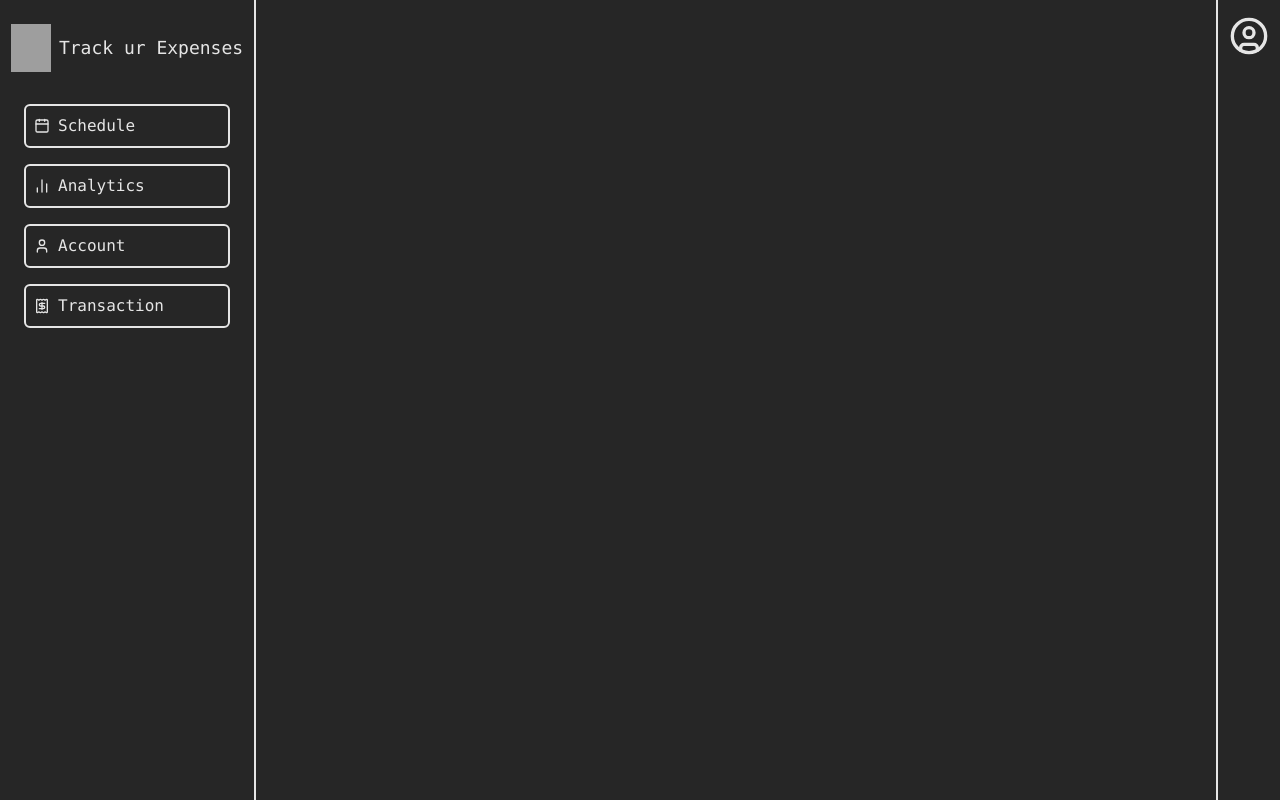
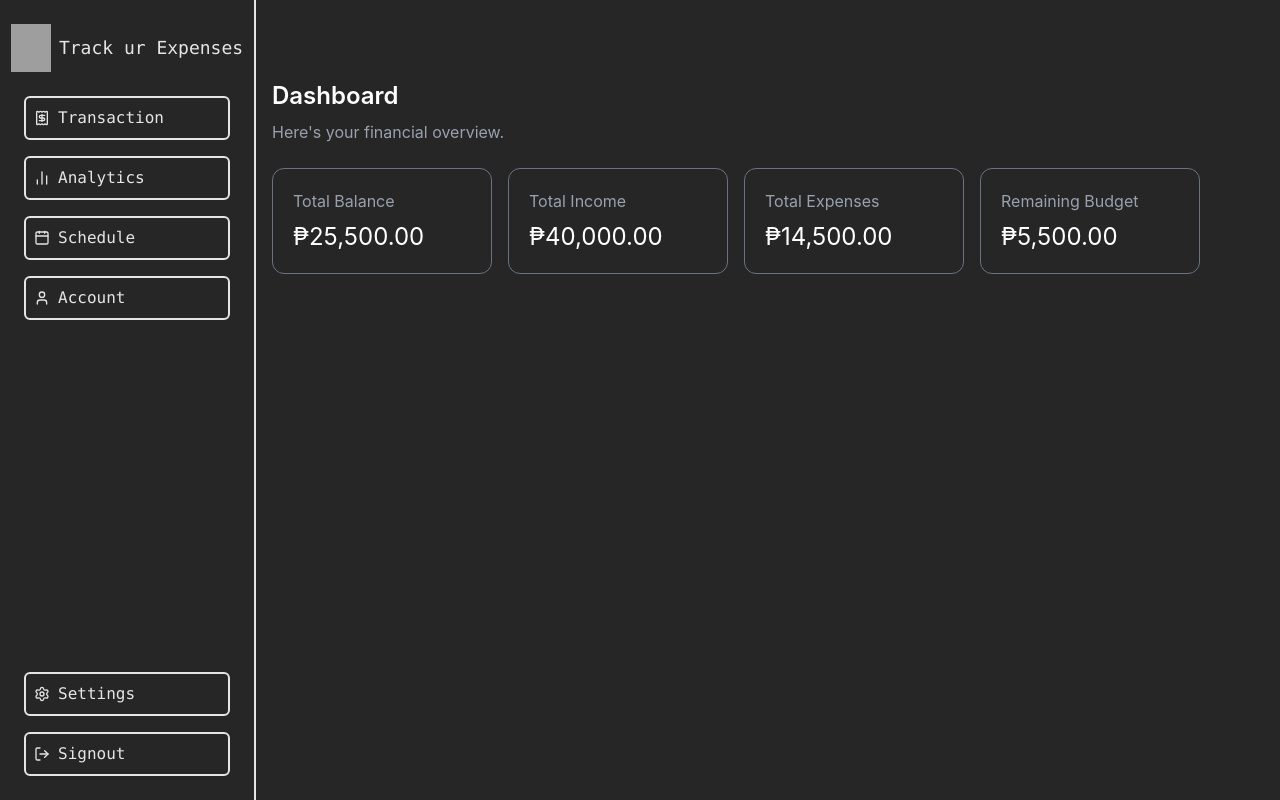
Before and after one commit to Ein-shen/Finance_tracker, a React (Vite) app in the folder client/: page /dashboard in a window 1280 px wide. Built offline with nearby package versions, Linux system fonts and the light colour scheme; no server answers; grey boxes are pictures that could not be loaded.

Commit message:
Added changes to the Client side and i prefer this design

```diff
--- a/client/src/App.jsx
+++ b/client/src/App.jsx
@@ -9,6 +9,8 @@ import { Transaction } from './pages/user/Transaction'
 import { Account } from './pages/user/Account.jsx'
 import { Schedule } from './pages/user/Schedule.jsx'
 import { Analytics } from './pages/user/Analytics.jsx'
+import { Index } from './pages/user/index'
+import { Settings } from './pages/user/Settings'
 
 function App() {
   return (
@@ -18,7 +20,9 @@ function App() {
       <Route path="/signup" element={<Signup />} />
 
       <Route path="/dashboard" element={<Dashboard />}>
+        <Route index element={<Index />} />
         <Route path="transaction" element={<Transaction />} />
+        <Route path="settings" element={<Settings />} />
         <Route path="account" element={<Account />} />
         <Route path="schedule" element={<Schedule />} />
         <Route path="analytics" element={<Analytics />} />
--- a/client/src/pages/user/Dashboard.jsx
+++ b/client/src/pages/user/Dashboard.jsx
@@ -7,8 +7,9 @@ export const Dashboard = () => {
   return (
     <div>
       <Leftsidebar />
-      <Rightsidebar />
-      <div className="ml-64 pt-20 p-4"> {/* adjust margin/padding to clear sidebar + upperbar */}
+
+
+      <div className="ml-64 mr-16 pt-20 p-4">
         <Outlet />
       </div>
     </div>
--- a/client/src/pages/user/Leftsidebar.jsx
+++ b/client/src/pages/user/Leftsidebar.jsx
@@ -1,12 +1,17 @@
 import React from 'react'
-import { Calendar, BarChart2, User, Receipt } from 'lucide-react'
+import { Calendar, BarChart2, User, Receipt, Settings, LogOut } from 'lucide-react'
 import { useNavigate } from 'react-router-dom'
 
 const navItems = [
+  { label: 'Transaction', icon: Receipt, path: '/dashboard/transaction' },
+  { label: 'Analytics', icon: BarChart2, path: '/dashboard/analytics' },
   { label: 'Schedule', icon: Calendar, path: '/dashboard/schedule' },
-  { label: 'Analytics', icon: BarChart2, path: '/dashboard/analytics' },
   { label: 'Account', icon: User, path: '/dashboard/account' },
-  { label: 'Transaction', icon: Receipt, path: '/dashboard/transaction' },
+]
+
+const navItemsUnder = [
+  { label: 'Settings', icon: Settings, path: '/dashboard/settings' },
+  { label: 'Signout', icon: LogOut, path: '/dashboard/signout' },
 ]
 
 export const Leftsidebar = () => {
@@ -14,27 +19,56 @@ export const Leftsidebar = () => {
 
   return (
     <div
-      className='h-screen w-64 border-r-2 fixed left-0 flex flex-col items-center text-center space-y-2'
+      className="h-screen w-64 border-r-2 fixed left-0 flex flex-col items-center text-center"
       style={{ borderColor: 'var(--text-color)' }}
     >
-      <div className='flex flex-row items-center gap-2 py-6 '>
-        <img src="/suitcase.png" alt="Suitcase" className="w-10 h-12" />
-        <h1 className='font-mono text-lg'>Track ur Expenses</h1>
-      </div>
 
-      <div className='w-full space-y-4 px-6'>
+      {/* Logo / Dashboard Home */}
+      <button
+        onClick={() => navigate('/dashboard')}
+        className="flex flex-row items-center gap-2 py-6"
+      >
+        <img
+          src="/suitcase.png"
+          alt="Suitcase"
+          className="w-10 h-12"
+        />
+
+        <h1 className="font-mono text-lg">
+          Track ur Expenses
+        </h1>
+      </button>
+
+      {/* Main Navigation */}
+      <div className="w-full space-y-4 px-6">
         {navItems.map(({ label, icon: Icon, path }) => (
           <button
             key={label}
             onClick={() => navigate(path)}
-            className='w-full flex items-center gap-2 font-mono text-md rounded-md p-2 hover:bg-gray-100 hover:text-black hover:border-2 border-black'
+            className="w-full flex items-center gap-2 font-mono text-md rounded-md p-2 hover:bg-gray-100 hover:text-black"
             style={{ border: '2px solid var(--text-color)' }}
           >
-            <Icon className='w-4 h-4' />
+            <Icon className="w-4 h-4" />
             {label}
           </button>
         ))}
       </div>
+
+      {/* Bottom Navigation */}
+      <div className="w-full space-y-4 px-6 mt-auto pb-6">
+        {navItemsUnder.map(({ label, icon: Icon, path }) => (
+          <button
+            key={label}
+            onClick={() => navigate(path)}
+            className="w-full flex items-center gap-2 font-mono text-md rounded-md p-2 hover:bg-gray-100 hover:text-black"
+            style={{ border: '2px solid var(--text-color)' }}
+          >
+            <Icon className="w-4 h-4" />
+            {label}
+          </button>
+        ))}
+      </div>
+
     </div>
   )
 }
--- /dev/null
+++ b/client/src/pages/user/Settings.jsx
@@ -0,0 +1,41 @@
+import React from 'react'
+import { Toogle, useTheme } from "./Toogle"
+import { Sun, Moon } from 'lucide-react'
+
+export const Settings = () => {
+  const { theme } = useTheme()
+
+  const isLight = theme === 'light'
+
+  return (
+    <div className="flex flex-col gap-10">
+
+      <div className="flex flex-row">
+        <h1 className="font-mono text-2xl pl-20">
+          Settings
+        </h1>
+      </div>
+
+      <div className=" pl-20 flex items-center gap-4 pl-20 mt-6 ">
+
+        <span className="flex items-center gap-2 font-mono">
+          {isLight ? (
+            <>
+              <Sun className="w-5 h-5" />
+               Light Mode
+            </>
+          ) : (
+            <>
+              <Moon className="w-5 h-5" />
+              Dark Mode
+            </>
+          )}
+        </span>
+
+        <Toogle />
+
+      </div>
+
+    </div>
+  )
+}
--- a/client/src/pages/user/Signout.jsx
+++ b/client/src/pages/user/Signout.jsx
@@ -18,7 +18,7 @@ export const Signout = () => {
   return (
     <button
       onClick={handleSignOut}
-      className='block w-full text-left px-3 py-2 hover:bg-gray-100 font-mono text-sm rounded-b-md'
+      className='block w-full text-left px-3 py-2 hover:bg-gray-100 hover:text-black font-mono text-sm rounded-b-md'
     >
       Sign out
     </button>
--- a/client/src/pages/user/Transaction.jsx
+++ b/client/src/pages/user/Transaction.jsx
@@ -1,8 +1,21 @@
 import React from 'react'
-
+import { Plus } from 'lucide-react'
 
 export const Transaction = () => {
   return (
-    <div>Transaction</div>
+    <div className="w-full flex flex-row justify-between items-center px-4 sm:px-8 md:px-12 lg:px-20 gap-4">
+
+      <h1 className="font-mono text-lg sm:text-xl">
+        Transaction
+      </h1>
+
+      <button
+        className="flex items-center justify-center gap-1 sm:gap-2 font-mono text-sm sm:text-md border-2 rounded-md px-3 py-2 shrink-0 hover:bg-white hover:text-black"
+      >
+        <Plus className="w-4 h-4" />
+        Add
+      </button>
+
+    </div>
   )
 }
--- /dev/null
+++ b/client/src/pages/user/index.jsx
@@ -0,0 +1,36 @@
+import React from 'react'
+
+export const Index = () => {
+  return (
+    <div className="text-white">
+      <h1 className="text-2xl font-semibold">Dashboard</h1>
+      <p className="mt-2 text-gray-400">
+        Here's your financial overview.
+      </p>
+
+      <div className="grid grid-cols-4 gap-4 mt-6">
+
+        <div className="border border-gray-500 rounded-xl p-5">
+          <p className="text-gray-400">Total Balance</p>
+          <h2 className="text-2xl mt-2">₱25,500.00</h2>
+        </div>
+
+        <div className="border border-gray-500 rounded-xl p-5">
+          <p className="text-gray-400">Total Income</p>
+          <h2 className="text-2xl mt-2">₱40,000.00</h2>
+        </div>
+
+        <div className="border border-gray-500 rounded-xl p-5">
+          <p className="text-gray-400">Total Expenses</p>
+          <h2 className="text-2xl mt-2">₱14,500.00</h2>
+        </div>
+
+        <div className="border border-gray-500 rounded-xl p-5">
+          <p className="text-gray-400">Remaining Budget</p>
+          <h2 className="text-2xl mt-2">₱5,500.00</h2>
+        </div>
+
+      </div>
+    </div>
+  )
+}
```
